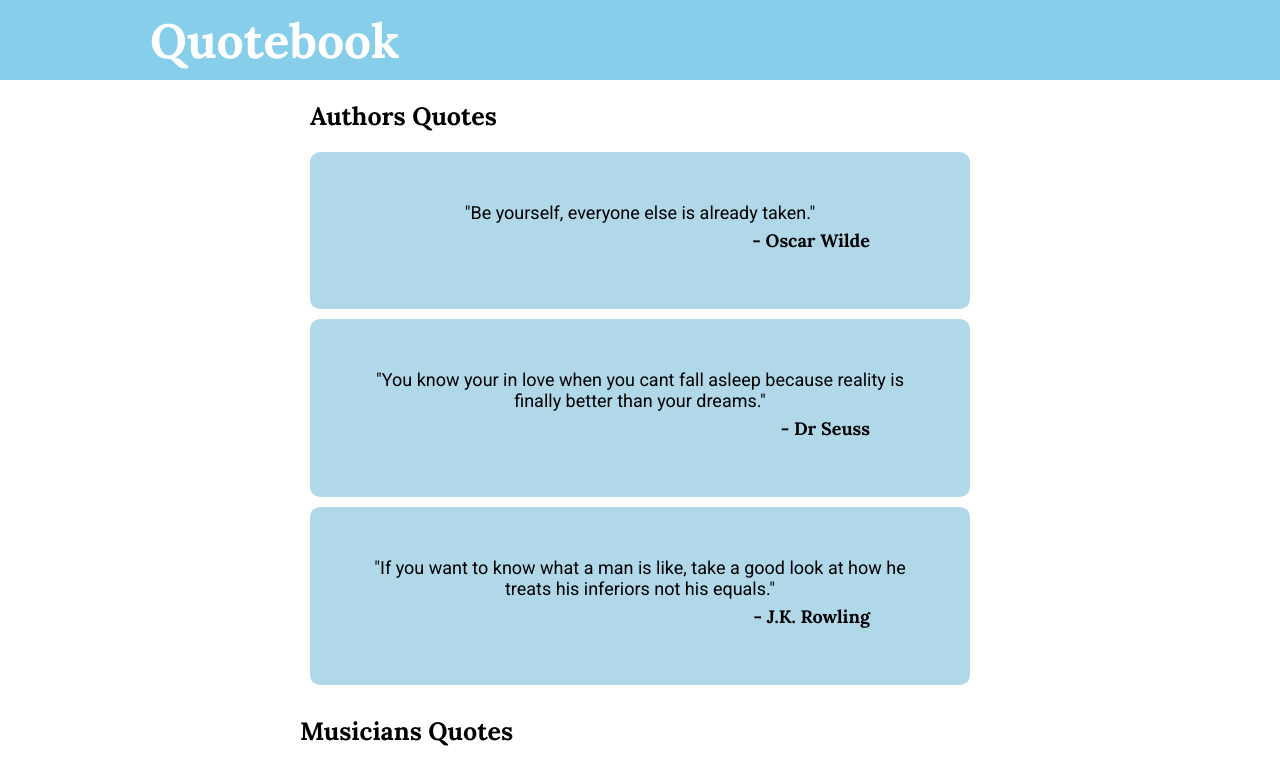
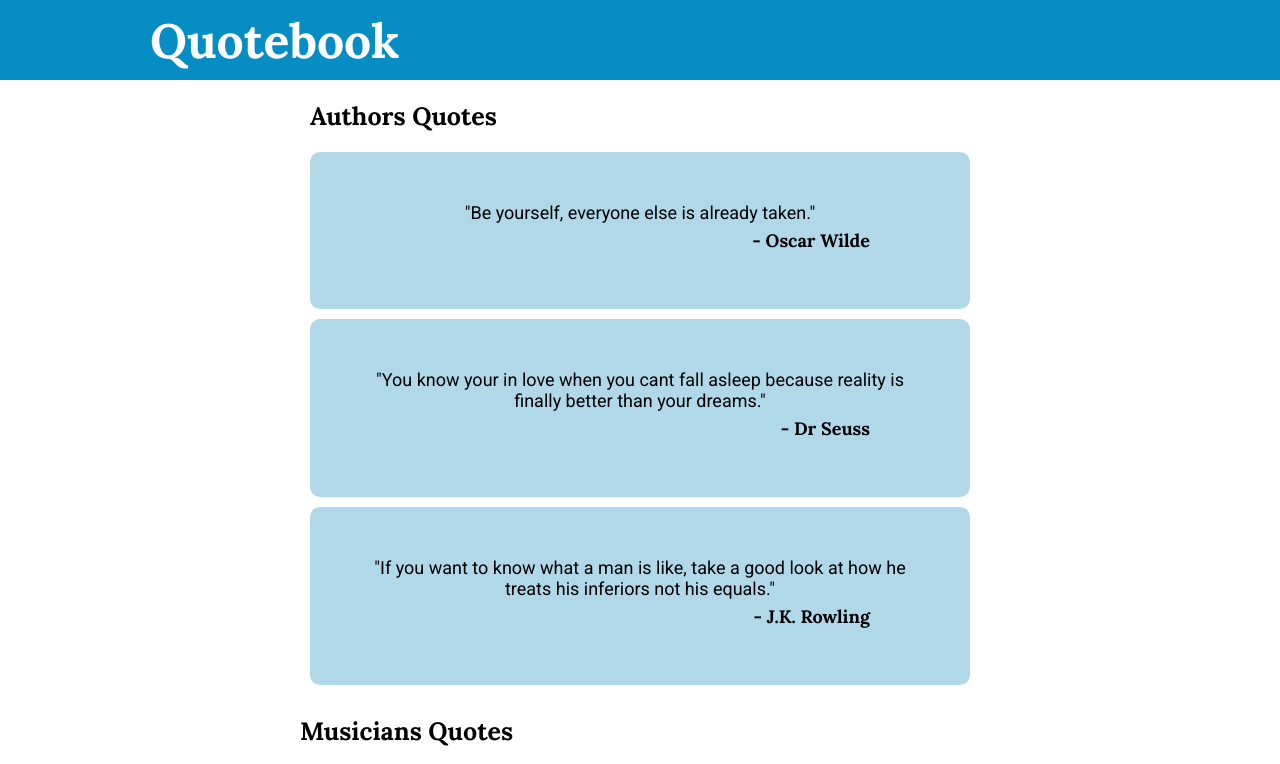
Before and after one commit to zainabch123/html-quotebook, a plain HTML site: page index.html in a window 1280 px wide. Shown: the top 764 px of the page. Drawn offline with Linux system fonts and the light colour scheme.

Commit message:
Made improvements.

```diff
--- a/style.css
+++ b/style.css
@@ -12,7 +12,7 @@
 .header {
   grid-column: 1 / span 1;
   grid-row: 1 / span 1;
-  background-color: skyblue;
+  background-color: rgb(6, 142, 196);
   text-align: start;
   display: grid;
   grid-template-columns: minmax(250px, 1000px);
```
